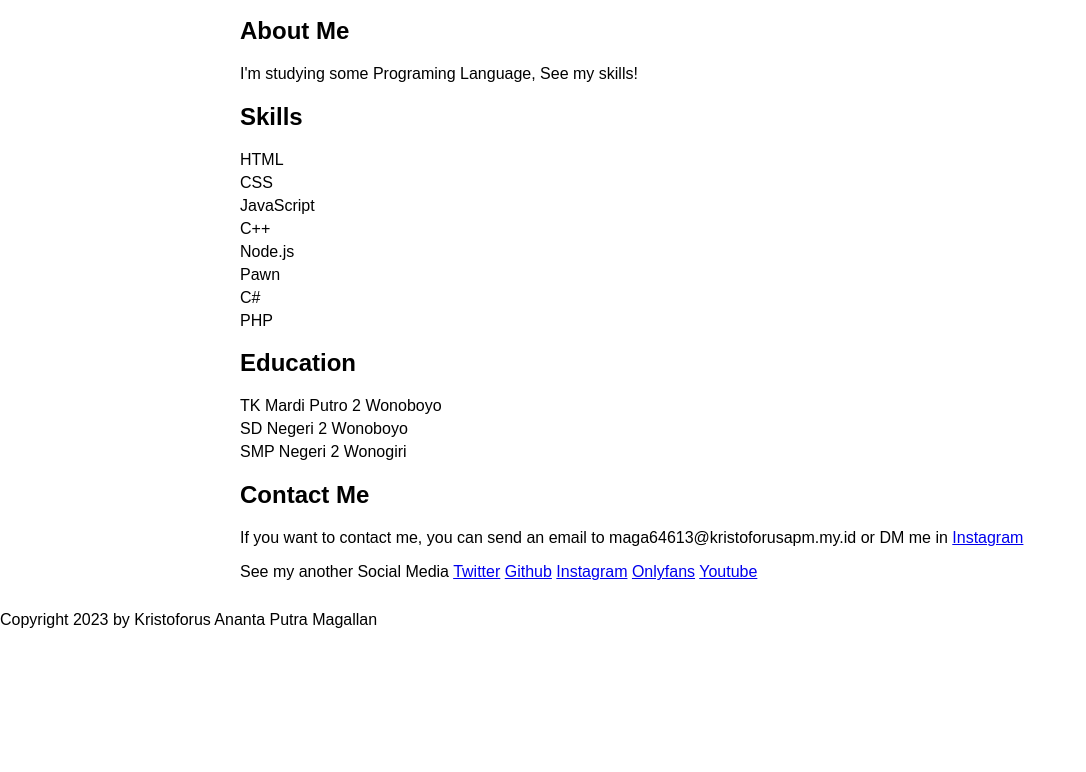
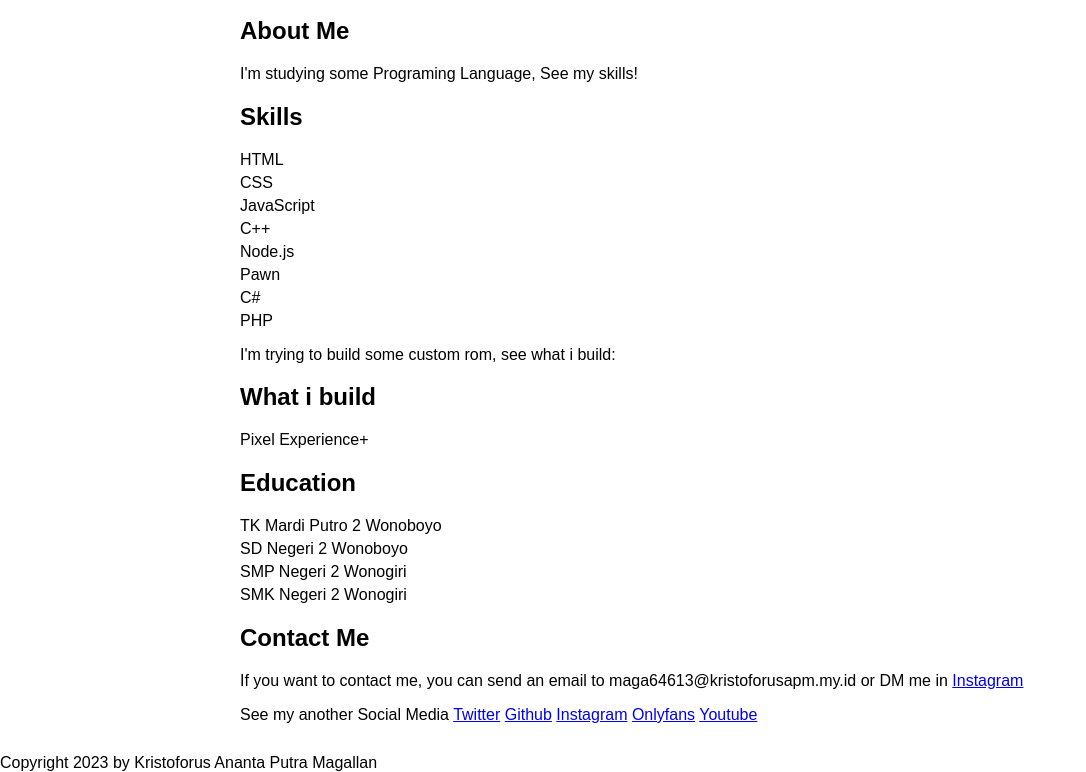
Before and after one commit to CEKIKOFGAMERS/CEKIKOFGAMERS.github.io, a plain HTML site: page index.html in a window 1280 px wide. Shown: the part 121-893 px from the top of the page, without its empty margins (0-1086 px from the left). Before the commit the page ends 800 px from the top, so only its background shows below. Drawn offline with Linux system fonts and the light colour scheme.

Commit message:
Update index.html

```diff
--- a/index.html
+++ b/index.html
@@ -49,12 +49,18 @@
             <li>C#</li>
             <li>PHP</li>
         </ul>
+        <p>I'm trying to build some custom rom, see what i build:</p>
+        <h2>What i build</h2>
+        <ul>
+            <li>Pixel Experience+</li>
+        </ul>
 
         <h2>Education</h2>
         <ul>
             <li>TK Mardi Putro 2 Wonoboyo</li>
             <li>SD Negeri 2 Wonoboyo</li>
             <li>SMP Negeri 2 Wonogiri</li>
+            <li>SMK Negeri 2 Wonogiri</li>
         </ul>
 
         <h2>Contact Me</h2>
```
